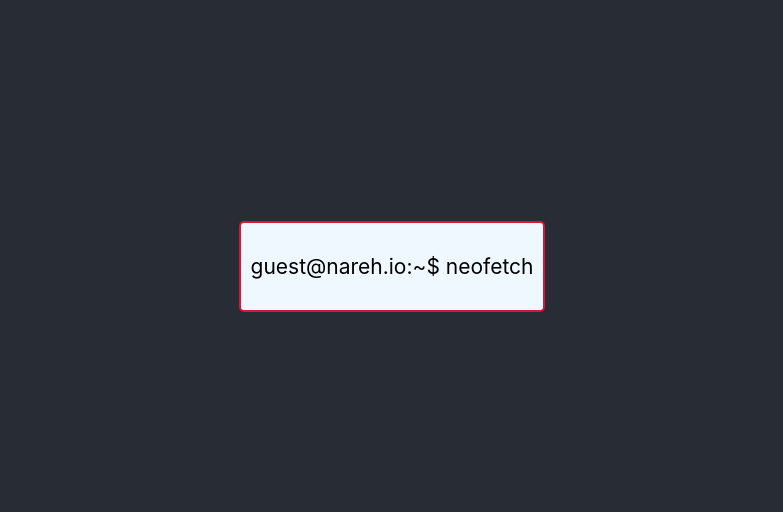
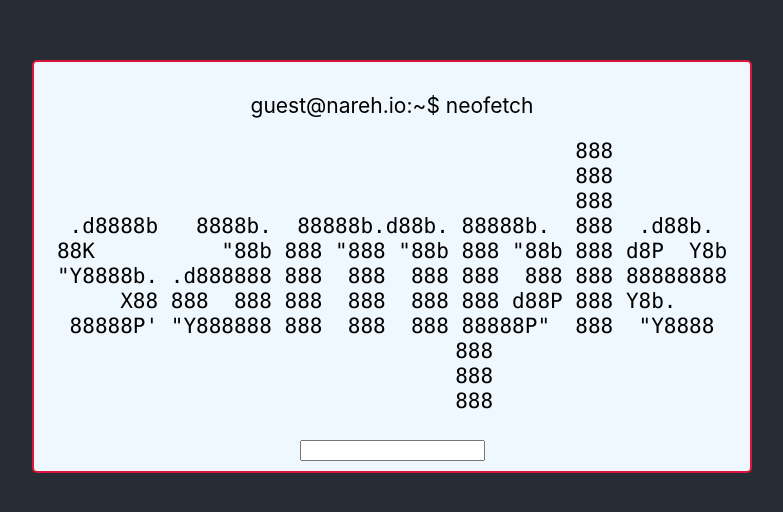
Before and after one commit to nareha/nareh, a React (Create React App) app: page / in a window 1280 px wide. Shown: the part 134-646 px from the top of the page, without its empty margins (248-1031 px from the left). Built offline with nearby package versions, Linux system fonts and the light colour scheme.

Commit message:
Added naive input functionality

```diff
--- a/src/App.tsx
+++ b/src/App.tsx
@@ -1,13 +1,49 @@
-import React from 'react';
+import React, { useState } from 'react';
 import './styles/global.css';
 
+/* Art for display, to be added later */
+var ascii = [
+  "                                888",
+  "                                888",
+  "                                888",
+  ".d8888b   8888b.  88888b.d88b. 88888b.  888  .d88b.",
+  "88K          \"88b 888 \"888 \"88b 888 \"88b 888 d8P  Y8b",
+  "\"Y8888b. .d888888 888  888  888 888  888 888 88888888",
+  "    X88 888  888 888  888  888 888 d88P 888 Y8b.   ",
+  "  88888P' \"Y888888 888  888  888 88888P\"  888  \"Y8888  ",
+  "                                888                   ",
+  "                                888                   ",
+  "                                888                   ",
+].join('\n');
+
 function App() {
+  /* Elementary testing of command input */
+  const [inputValue, setInputValue] = useState<string>("");
+  const inputHandler = (event : React.KeyboardEvent<HTMLInputElement>) => {
+    if (event.key === 'Enter') {
+      console.log("Command accepted")
+    }
+  }
+
   return (
     <div className="App">
       <div className="terminal-container">
         <p>
           guest@nareh.io:~$ neofetch
         </p>
+        <pre>
+          <code>
+            {ascii}
+          </code>
+        </pre>
+        <input
+          type="text"
+          value={inputValue}
+          onKeyDown={inputHandler}
+          onChange={(
+            ev: React.ChangeEvent<HTMLInputElement>,
+          ): void => setInputValue(ev.target.value)}
+        />
       </div>
     </div>
   );
```
